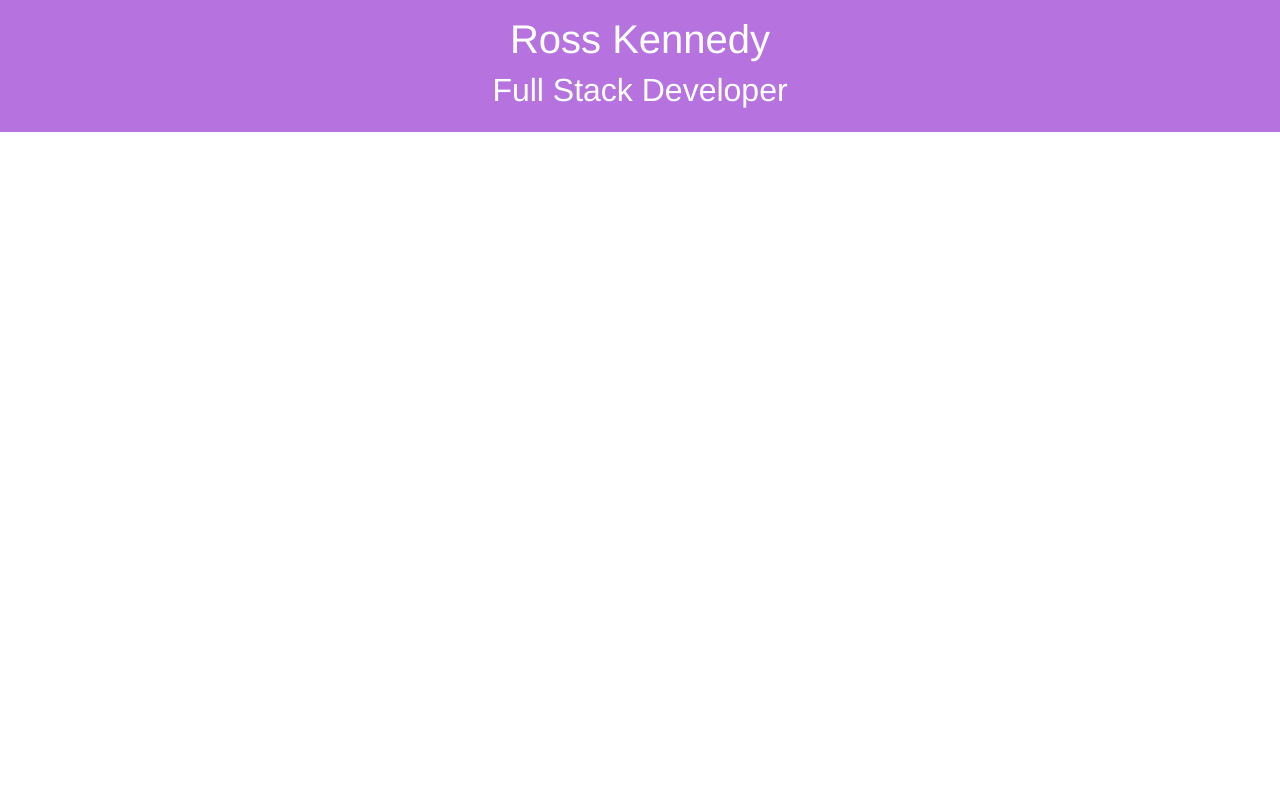
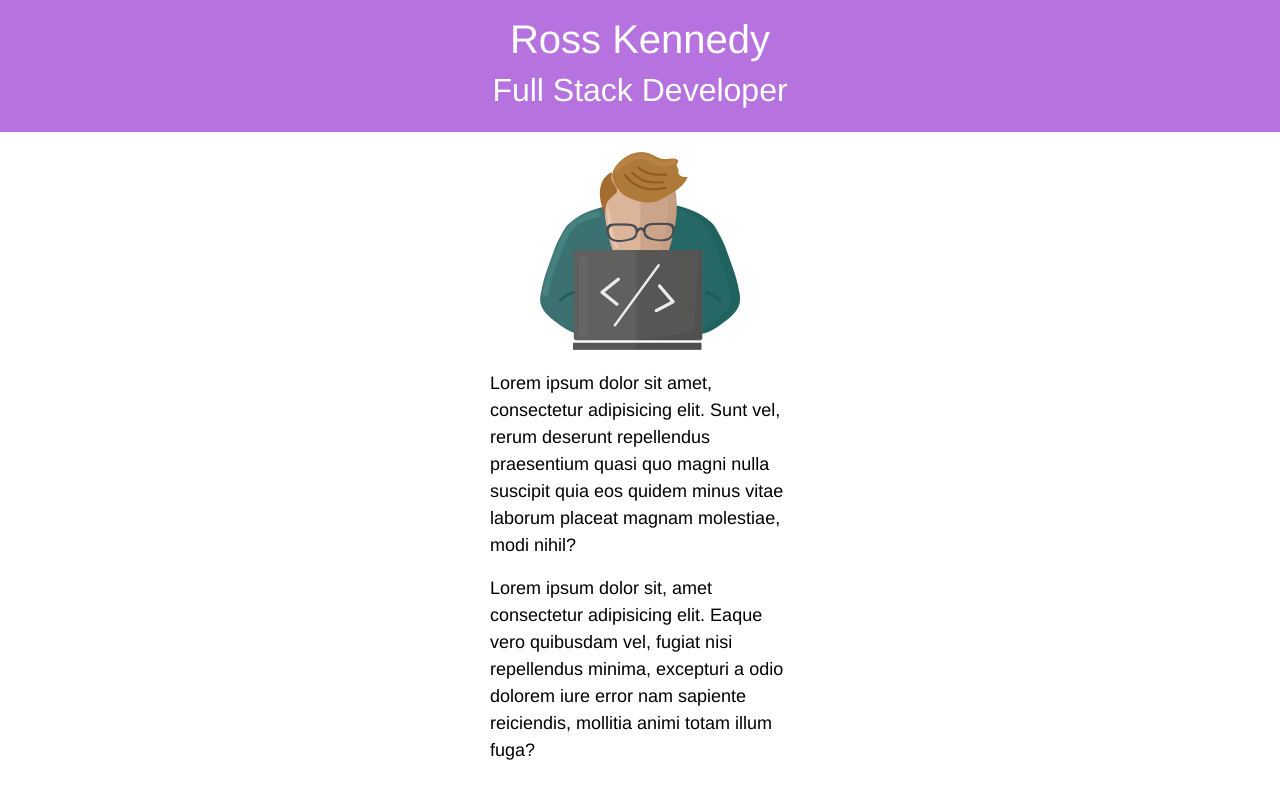
Before and after one commit to RoKen1000/portfolio-website, a React (Create React App) app: page /about in a window 1280 px wide. Built offline with nearby package versions, Linux system fonts and the light colour scheme.

Commit message:
Create about me route.

```diff
--- /dev/null
+++ b/src/components/About.jsx
@@ -0,0 +1,19 @@
+import { motion } from "framer-motion"
+import "../styles/About.css"
+import me from "../images/dummy-me.png"
+
+export const About = () => {
+
+    return(
+        <motion.div
+            className="about-container"
+            initial={{opacity: 0 }}
+            animate={{opacity: 1 }}
+            exit={{opacity: 0}}
+            >
+            <img src={me} />
+            <p>Lorem ipsum dolor sit amet, consectetur adipisicing elit. Sunt vel, rerum deserunt repellendus praesentium quasi quo magni nulla suscipit quia eos quidem minus vitae laborum placeat magnam molestiae, modi nihil?</p>
+            <p>Lorem ipsum dolor sit, amet consectetur adipisicing elit. Eaque vero quibusdam vel, fugiat nisi repellendus minima, excepturi a odio dolorem iure error nam sapiente reiciendis, mollitia animi totam illum fuga?</p>
+        </motion.div>
+    )
+}
--- a/src/components/AnimatedRoutes.jsx
+++ b/src/components/AnimatedRoutes.jsx
@@ -1,5 +1,6 @@
 import { useLocation, Route, Routes } from "react-router-dom"
 import { Home } from "./Home"
+import { About } from "./About"
 import { AnimatePresence } from "framer-motion"
 
 export const AnimatedRoutes = () => {
@@ -7,10 +8,10 @@ export const AnimatedRoutes = () => {
     const location = useLocation()
 
     return(
-        <AnimatePresence>
+        <AnimatePresence mode="wait">
             <Routes location={location} key={location.pathname}>
                 <Route path="/" element={<Home />}/>
-                <Route path="/about" />
+                <Route path="/about" element={<About />}/>
                 <Route path="/tech-skills" />
                 <Route path="/projects" />
                 <Route path="/contact" />
--- a/src/components/Header.jsx
+++ b/src/components/Header.jsx
@@ -1,11 +1,11 @@
 import "../styles/Header.css"
+
 
 export const Header = () => {
     return(
         <header className="header">
             <h1>Ross Kennedy</h1>
             <h2>Full Stack Developer</h2>
-
         </header>
     )
 }
--- a/src/components/Home.jsx
+++ b/src/components/Home.jsx
@@ -9,7 +9,7 @@ export const Home = () => {
         <motion.div
             className="landing-page"
             initial={{opacity: 0}}
-            animate={{opacity: 1}}
+            animate={{opacity: 2}}
             exit={{opacity: 0}}
         >
             <main>
--- /dev/null
+++ b/src/styles/About.css
@@ -0,0 +1,15 @@
+
+.about-container{
+    width: 300px;
+    margin: auto
+}
+
+.about-container img{
+    width: 200px;
+    margin: 20px;
+}
+
+.about-container p{
+    text-align: left;
+    font-size: large;
+}
```
Also changed, not shown: src/images/dummy-me.png (added).
